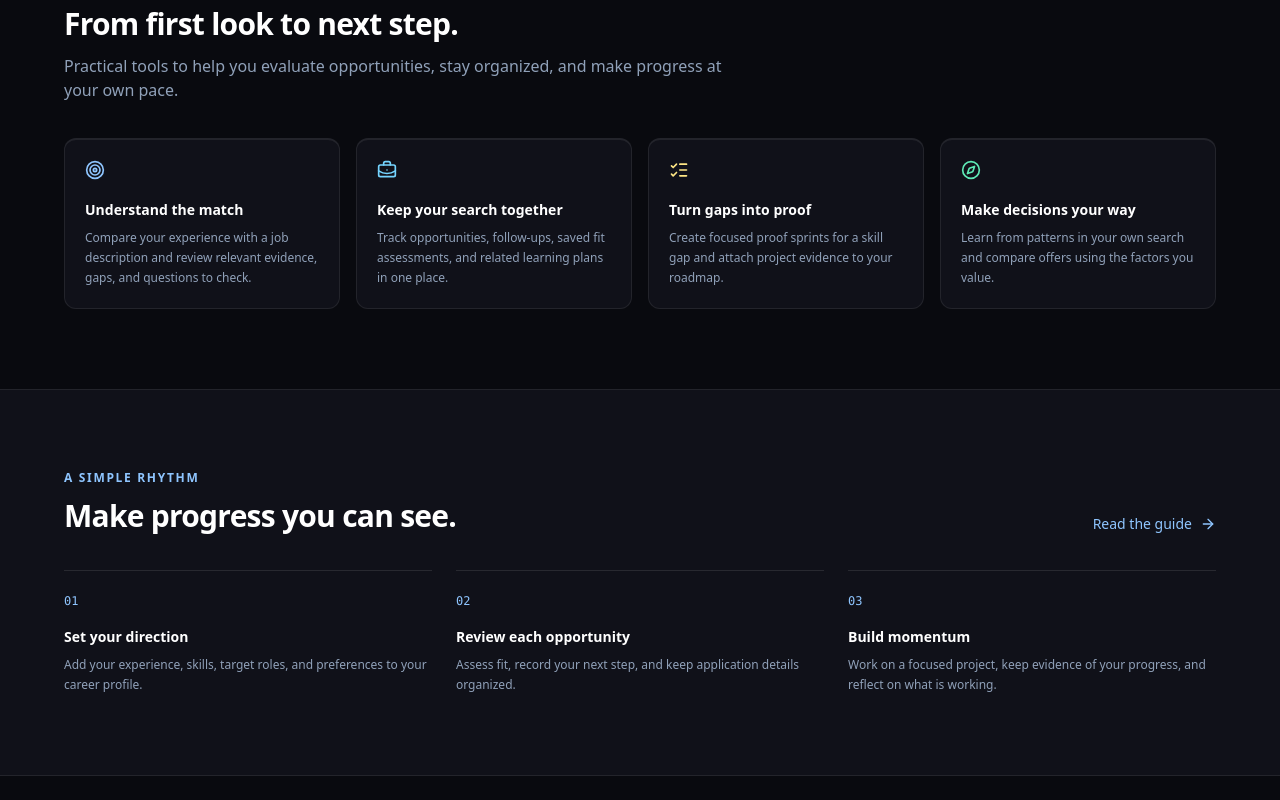
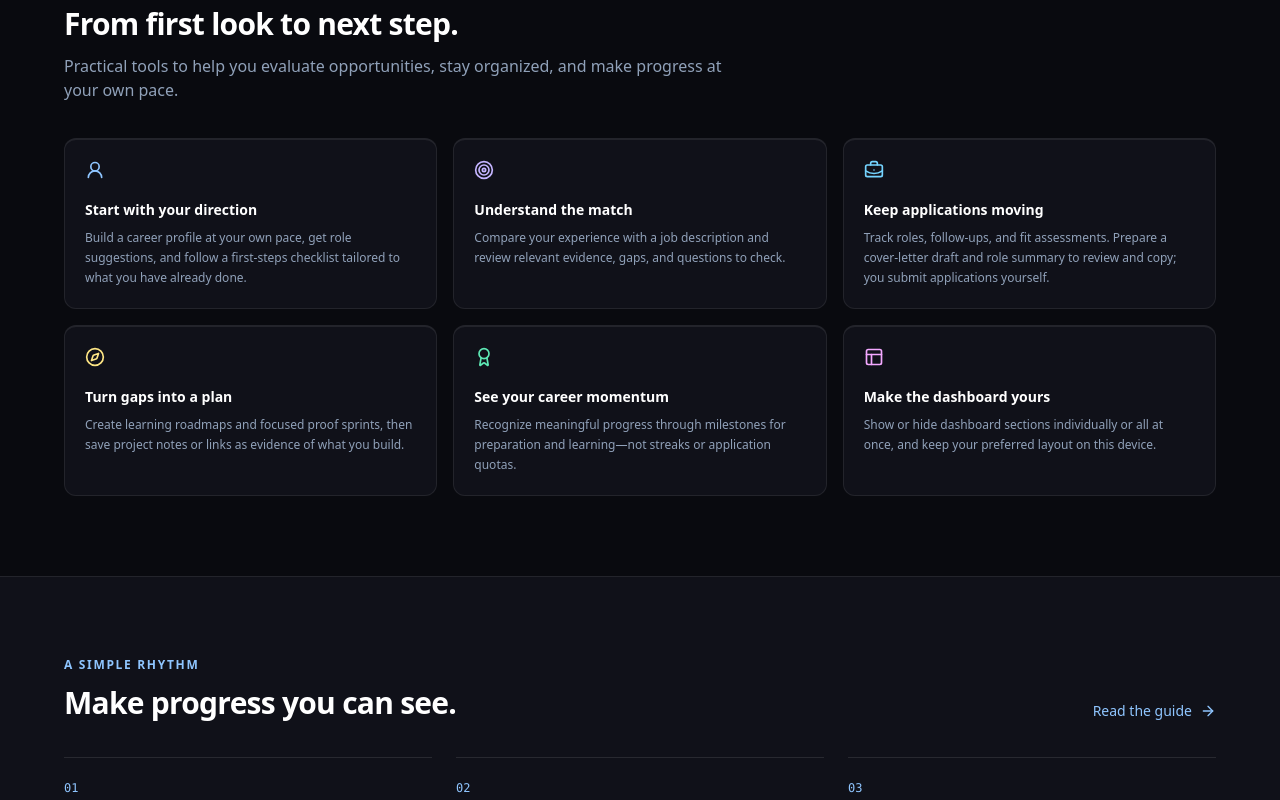
Before and after one commit to dimetri-softdev/Job-Hunter, a Next.js app: page / in a window 1280 px wide. Shown: the part 860-1660 px from the top of the page. Built offline with nearby package versions, Linux system fonts and the light colour scheme; no server answers.

Commit message:
feat: enhance About and Guide pages with new content and layout adjustments for improved user experience

```diff
--- a/src/app/about/page.tsx
+++ b/src/app/about/page.tsx
@@ -1,5 +1,12 @@
 import Link from "next/link";
-import { ArrowRight, Compass, ShieldCheck, Target } from "lucide-react";
+import {
+  ArrowRight,
+  Award,
+  Compass,
+  PanelsTopLeft,
+  ShieldCheck,
+  Target,
+} from "lucide-react";
 import { PublicSiteFooter } from "@/components/public-site-footer";
 import { PublicSiteHeader } from "@/components/public-site-header";
 
@@ -23,14 +30,15 @@ export default function AboutPage() {
           <p className="mt-6 max-w-3xl text-base leading-7 text-slate-300">
             Looking for work asks you to research roles, explain your
             experience, learn new skills, and follow up across many
-            opportunities. JobHunter brings those pieces into one workspace so
-            your next steps are easier to see.
+            opportunities. JobHunter brings those pieces into one workspace,
+            helps you find a first step, and lets you shape the dashboard around
+            the work that matters to you.
           </p>
         </div>
       </section>
 
       <section className="mx-auto max-w-7xl px-6 py-14 sm:px-10 lg:px-16">
-        <div className="grid gap-10 md:grid-cols-3">
+        <div className="grid gap-10 sm:grid-cols-2 lg:grid-cols-3">
           <article className="border-t border-blue-500/40 pt-5">
             <Target className="h-5 w-5 text-blue-300" />
             <h2 className="mt-4 text-base font-semibold text-white">
@@ -61,6 +69,27 @@ export default function AboutPage() {
               substitute for reviewing a job posting yourself.
             </p>
           </article>
+          <article className="border-t border-emerald-400/40 pt-5">
+            <Award className="h-5 w-5 text-emerald-300" />
+            <h2 className="mt-4 text-base font-semibold text-white">
+              Notice progress that counts
+            </h2>
+            <p className="mt-2 text-sm leading-6 text-slate-400">
+              A first-steps checklist and Career Momentum milestones recognize
+              profile setup, planning, and learning without streaks or
+              application-volume targets.
+            </p>
+          </article>
+          <article className="border-t border-violet-400/40 pt-5">
+            <PanelsTopLeft className="h-5 w-5 text-violet-300" />
+            <h2 className="mt-4 text-base font-semibold text-white">
+              Shape your workspace
+            </h2>
+            <p className="mt-2 text-sm leading-6 text-slate-400">
+              Hide or show dashboard sections individually or all together.
+              Your layout preference is saved in your browser on this device.
+            </p>
+          </article>
         </div>
         <div className="mt-14 rounded-2xl border border-white/[0.08] bg-[#101119] p-6 sm:p-8">
           <p className="text-xs font-semibold uppercase tracking-[0.14em] text-blue-300">
@@ -72,8 +101,9 @@ export default function AboutPage() {
           <p className="mt-3 max-w-3xl text-sm leading-6 text-slate-400">
             JobHunter can organize opportunities, review a pasted or pictured
             posting against your resume, suggest roles from your saved profile,
-            and help you plan evidence-building projects. It does not fill out
-            or submit applications on external job sites.
+            draft application materials for you to review, and help you plan
+            evidence-building projects. You submit applications yourself;
+            JobHunter does not fill out or submit forms on external job sites.
           </p>
           <div className="mt-6 flex flex-wrap gap-3">
             <Link
--- a/src/app/guide/page.tsx
+++ b/src/app/guide/page.tsx
@@ -19,7 +19,7 @@ import { PublicSiteHeader } from "@/components/public-site-header";
 export const metadata = {
   title: "How to use JobHunter | JobHunter",
   description:
-    "A simple, visual walkthrough for tracking applications, checking job fit, planning next steps, and updating your resume.",
+    "A visual walkthrough of JobHunter: first steps, career milestones, dashboard controls, application drafts, job-fit checks, and learning plans.",
 };
 
 const guides = [
@@ -27,7 +27,7 @@ const guides = [
     number: "01",
     label: "Start here",
     title: "Tell JobHunter a little about you",
-    body: "Add a few details about your experience and the kind of work you want. You can leave optional fields blank and update everything later.",
+    body: "Use the dashboard checklist to get oriented, then add a few details about your experience and the kind of work you want. You can leave optional fields blank and update everything later.",
     steps: [
       "Open Settings from the left menu.",
       "Add your skills, experience, and the roles you are interested in.",
@@ -119,15 +119,16 @@ const guides = [
   {
     number: "07",
     label: "Learn as you go",
-    title: "Check your progress and compare offers",
-    body: "Analytics brings together your roadmap progress and job-search outcomes. If you have offers, you can compare them using the factors that matter most to you.",
+    title: "Track progress and make the dashboard yours",
+    body: "Your dashboard starts with a first-steps checklist and Career Momentum milestones based on real learning and preparation progress—not streaks or application quotas. You can hide or show dashboard sections individually or all at once; your choices are saved on this device.",
     steps: [
-      "Open Analytics to see your progress and application patterns.",
-      "If you have offers, add details like pay, commute, learning, and work-life balance.",
-      "Set your priorities and compare offers. The scores help you compare—they do not make the choice for you.",
+      "Start with Your first steps on the Career Dashboard; completed items are recognized from your saved profile, applications, roadmaps, and tasks.",
+      "Use Career Momentum to recognize milestones as you make progress.",
+      "Choose Hide or Show on a section, or use Show all and Hide all to adjust the dashboard layout. Your selection is stored in this browser.",
+      "Open Analytics to review search patterns. If you have offers, compare factors like pay, commute, learning, and work-life balance—the scores do not make the choice for you.",
     ],
     href: "/login",
-    linkLabel: "View your progress",
+    linkLabel: "Explore your dashboard",
     visual: "insights" as const,
     icon: BarChart3,
   },
--- a/src/app/page.tsx
+++ b/src/app/page.tsx
@@ -2,14 +2,17 @@ import Link from "next/link";
 import {
   ArrowDown,
   ArrowRight,
+  Award,
   BriefcaseBusiness,
   Check,
   Compass,
   FileSearch,
   ListChecks,
+  PanelsTopLeft,
   ShieldCheck,
   Sparkles,
   Target,
+  UserRound,
 } from "lucide-react";
 import { PublicSiteFooter } from "@/components/public-site-footer";
 import { PublicSiteHeader } from "@/components/public-site-header";
@@ -17,59 +20,75 @@ import { PublicSiteHeader } from "@/components/public-site-header";
 export const metadata = {
   title: "JobHunter | Make your next career move with clarity",
   description:
-    "Assess job fit, organize applications, build evidence for skill gaps, and compare offers in one focused job-search workspace.",
+    "Build your career profile, assess job fit, prepare application drafts, track progress, and shape your dashboard in one focused workspace.",
 };
 
 const features = [
+  {
+    icon: UserRound,
+    title: "Start with your direction",
+    description:
+      "Build a career profile at your own pace, get role suggestions, and follow a first-steps checklist tailored to what you have already done.",
+    tone: "text-blue-300",
+    border: "border-blue-400/30",
+  },
   {
     icon: Target,
     title: "Understand the match",
     description:
       "Compare your experience with a job description and review relevant evidence, gaps, and questions to check.",
-    tone: "text-blue-300",
-    border: "border-blue-400/30",
+    tone: "text-violet-300",
+    border: "border-violet-400/30",
   },
   {
     icon: BriefcaseBusiness,
-    title: "Keep your search together",
+    title: "Keep applications moving",
     description:
-      "Track opportunities, follow-ups, saved fit assessments, and related learning plans in one place.",
+      "Track roles, follow-ups, and fit assessments. Prepare a cover-letter draft and role summary to review and copy; you submit applications yourself.",
     tone: "text-sky-300",
     border: "border-sky-400/30",
   },
   {
-    icon: ListChecks,
-    title: "Turn gaps into proof",
+    icon: Compass,
+    title: "Turn gaps into a plan",
     description:
-      "Create focused proof sprints for a skill gap and attach project evidence to your roadmap.",
+      "Create learning roadmaps and focused proof sprints, then save project notes or links as evidence of what you build.",
     tone: "text-amber-200",
     border: "border-amber-300/30",
   },
   {
-    icon: Compass,
-    title: "Make decisions your way",
+    icon: Award,
+    title: "See your career momentum",
     description:
-      "Learn from patterns in your own search and compare offers using the factors you value.",
+      "Recognize meaningful progress through milestones for preparation and learning—not streaks or application quotas.",
     tone: "text-emerald-300",
     border: "border-emerald-400/30",
+  },
+  {
+    icon: PanelsTopLeft,
+    title: "Make the dashboard yours",
+    description:
+      "Show or hide dashboard sections individually or all at once, and keep your preferred layout on this device.",
+    tone: "text-fuchsia-300",
+    border: "border-fuchsia-400/30",
   },
 ];
 
 const steps = [
   {
     number: "01",
-    title: "Set your direction",
-    body: "Add your experience, skills, target roles, and preferences to your career profile.",
+    title: "Take your first steps",
+    body: "Build your career profile, save a role, make a learning plan, and complete a task—at your own pace.",
   },
   {
     number: "02",
     title: "Review each opportunity",
-    body: "Assess fit, record your next step, and keep application details organized.",
+    body: "Assess fit, prepare application drafts to review, and keep your next steps organized.",
   },
   {
     number: "03",
-    title: "Build momentum",
-    body: "Work on a focused project, keep evidence of your progress, and reflect on what is working.",
+    title: "Make progress your way",
+    body: "Build evidence, track career milestones, and show only the dashboard sections you want.",
   },
 ];
 
@@ -230,7 +249,7 @@ export default function HomePage() {
             and make progress at your own pace.
           </p>
         </div>
-        <div className="mt-9 grid gap-4 sm:grid-cols-2 lg:grid-cols-4">
+        <div className="mt-9 grid gap-4 sm:grid-cols-2 lg:grid-cols-3">
           {features.map((feature) => {
             const Icon = feature.icon;
             return (
```
